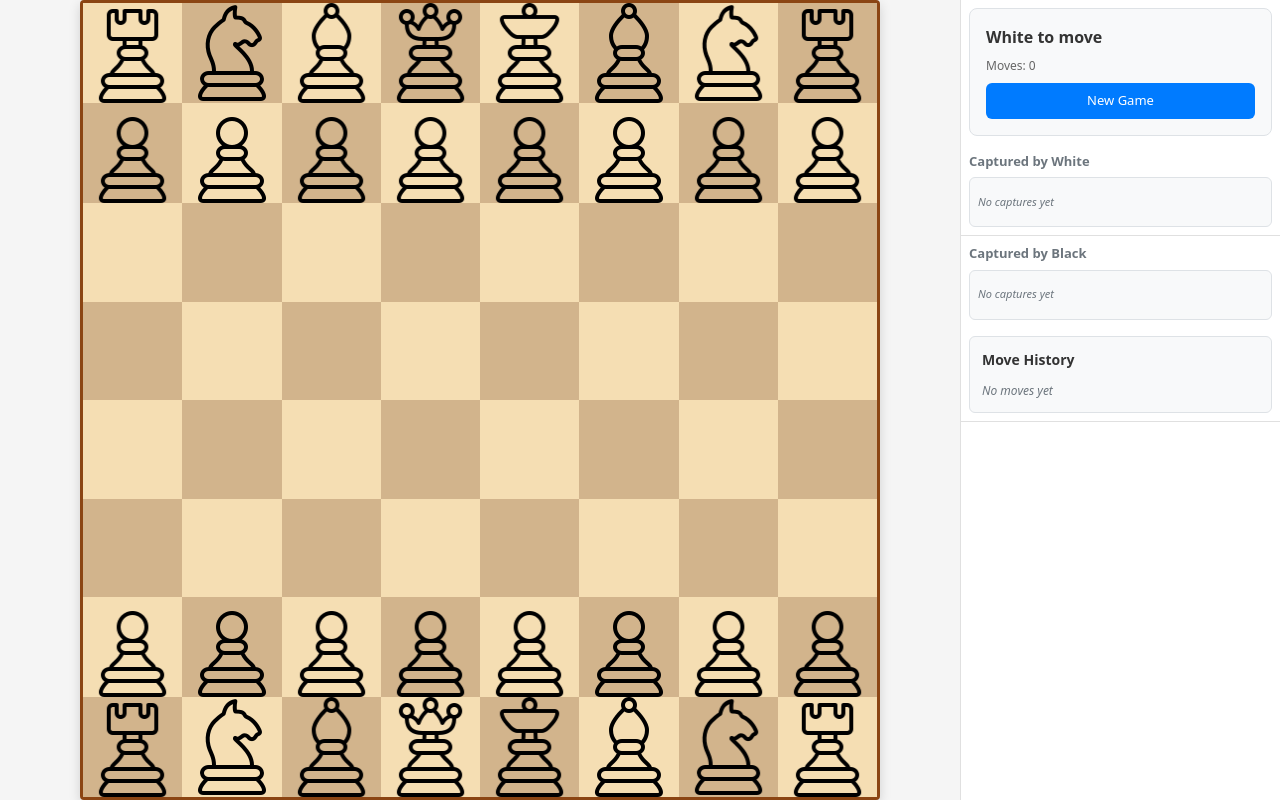
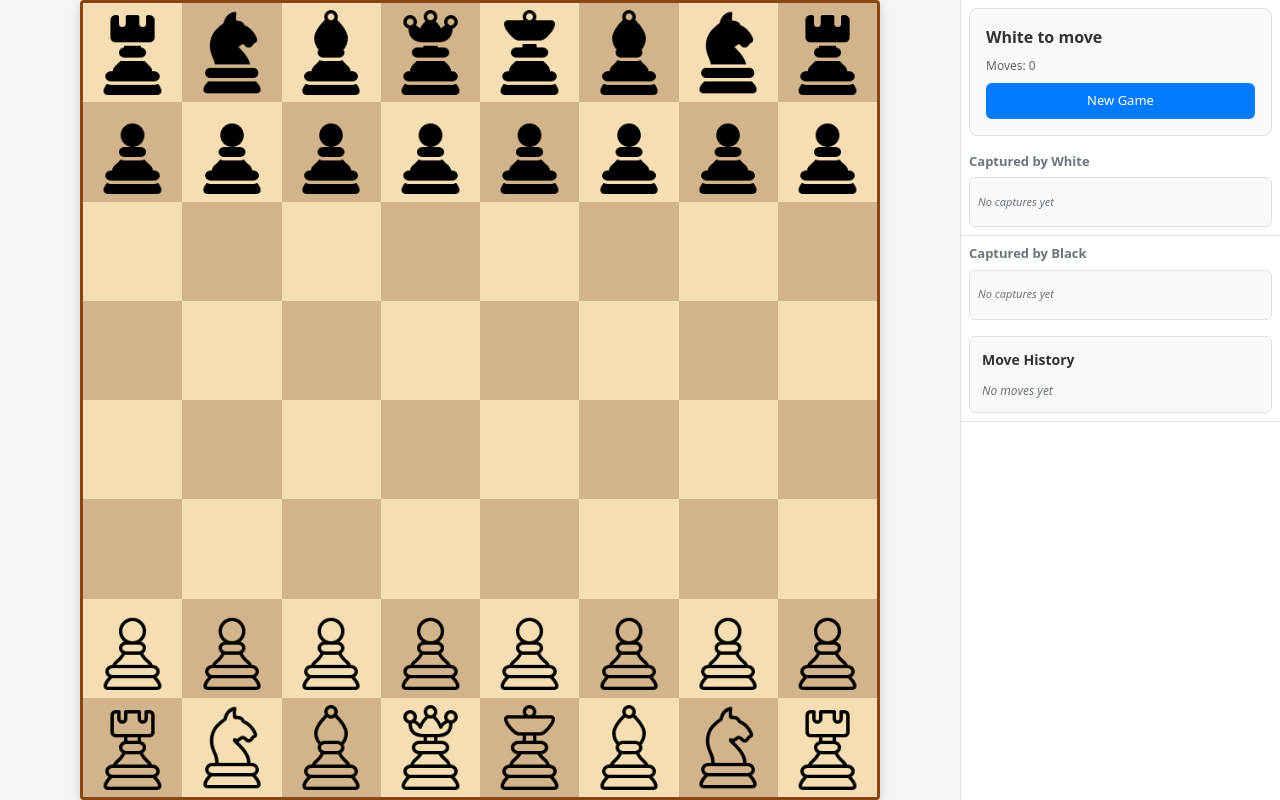
Before and after one commit to talalaslam15/chess, a React (Vite) app: page / in a window 1280 px wide. Built offline with nearby package versions, Linux system fonts and the light colour scheme.

Commit message:
Update chess-pieces.tsx

```diff
--- a/src/chess-pieces.tsx
+++ b/src/chess-pieces.tsx
@@ -1,47 +1,106 @@
 /** @jsxImportSource @emotion/react */
 import { css } from "@emotion/react";
-import king from "/king.png";
-import pawn from "/pawn.png";
-import queen from "/queen.png";
-import bishop from "/bishop.png";
-import knight from "/knight.png";
-import rook from "/rook.png";
+// White pieces
+import whiteKing from "/king.png";
+import whitePawn from "/pawn.png";
+import whiteQueen from "/queen.png";
+import whiteBishop from "/bishop.png";
+import whiteKnight from "/knight.png";
+import whiteRook from "/rook.png";
+// Black pieces
+import blackKing from "/black/king.png";
+import blackPawn from "/black/pawn.png";
+import blackQueen from "/black/queen.png";
+import blackBishop from "/black/bishop.png";
+import blackKnight from "/black/knight.png";
+import blackRook from "/black/rook.png";
 import { type ReactElement } from "react";
+import { ChessColor, PieceType } from "./types/chess";
 
-export type PieceType =
-  | "king"
-  | "pawn"
-  | "queen"
-  | "bishop"
-  | "knight"
-  | "rook";
+export type { PieceType } from "./types/chess";
 
-export const pieceLookup: { [Key in PieceType]: () => ReactElement } = {
-  king: () => <King />,
-  pawn: () => <Pawn />,
-  queen: () => <Queen />,
-  bishop: () => <Bishop />,
-  knight: () => <Knight />,
-  rook: () => <Rook />,
+const pieceImages = {
+  w: {
+    king: whiteKing,
+    queen: whiteQueen,
+    rook: whiteRook,
+    bishop: whiteBishop,
+    knight: whiteKnight,
+    pawn: whitePawn,
+  },
+  b: {
+    king: blackKing,
+    queen: blackQueen,
+    rook: blackRook,
+    bishop: blackBishop,
+    knight: blackKnight,
+    pawn: blackPawn,
+  },
+} as const;
+
+export const pieceLookup: {
+  [Key in PieceType]: (color: ChessColor) => ReactElement;
+} = {
+  king: (color) => <King color={color} />,
+  pawn: (color) => <Pawn color={color} />,
+  queen: (color) => <Queen color={color} />,
+  bishop: (color) => <Bishop color={color} />,
+  knight: (color) => <Knight color={color} />,
+  rook: (color) => <Rook color={color} />,
 };
-export function King() {
-  return <Piece image={king} alt="King" />;
-}
-export function Queen() {
-  return <Piece image={queen} alt="Queen" />;
-}
-export function Knight() {
-  return <Piece image={knight} alt="Knight" />;
-}
-export function Bishop() {
-  return <Piece image={bishop} alt="Bishop" />;
-}
-export function Rook() {
-  return <Piece image={rook} alt="Rook" />;
+
+interface PieceComponentProps {
+  color: ChessColor;
 }
 
-export function Pawn() {
-  return <Piece image={pawn} alt="Pawn" />;
+export function King({ color }: PieceComponentProps) {
+  return (
+    <Piece
+      image={pieceImages[color].king}
+      alt={`${color === "w" ? "White" : "Black"} King`}
+    />
+  );
+}
+export function Queen({ color }: PieceComponentProps) {
+  return (
+    <Piece
+      image={pieceImages[color].queen}
+      alt={`${color === "w" ? "White" : "Black"} Queen`}
+    />
+  );
+}
+export function Knight({ color }: PieceComponentProps) {
+  return (
+    <Piece
+      image={pieceImages[color].knight}
+      alt={`${color === "w" ? "White" : "Black"} Knight`}
+    />
+  );
+}
+export function Bishop({ color }: PieceComponentProps) {
+  return (
+    <Piece
+      image={pieceImages[color].bishop}
+      alt={`${color === "w" ? "White" : "Black"} Bishop`}
+    />
+  );
+}
+export function Rook({ color }: PieceComponentProps) {
+  return (
+    <Piece
+      image={pieceImages[color].rook}
+      alt={`${color === "w" ? "White" : "Black"} Rook`}
+    />
+  );
+}
+
+export function Pawn({ color }: PieceComponentProps) {
+  return (
+    <Piece
+      image={pieceImages[color].pawn}
+      alt={`${color === "w" ? "White" : "Black"} Pawn`}
+    />
+  );
 }
 
 type PieceProps = {
@@ -52,10 +111,31 @@ type PieceProps = {
 function Piece({ image, alt }: PieceProps) {
   return <img css={imageStyles} src={image} alt={alt} draggable="false" />; // draggable set to false to prevent dragging of the images
 }
+
 const imageStyles = css({
-  width: 100,
-  height: 100,
+  // Responsive piece sizing - adapts to square size
+  width: "85%",
+  height: "85%",
+  maxWidth: "90px",
+  maxHeight: "90px",
+  objectFit: "contain",
+  userSelect: "none",
+  transition: "transform 0.1s ease",
+
   "&:hover": {
     cursor: "pointer",
+    transform: "scale(1.05)",
+  },
+
+  // Mobile optimizations
+  "@media (max-width: 768px)": {
+    width: "80%",
+    height: "80%",
+  },
+
+  // Very small screens
+  "@media (max-width: 480px)": {
+    width: "75%",
+    height: "75%",
   },
 });
```
